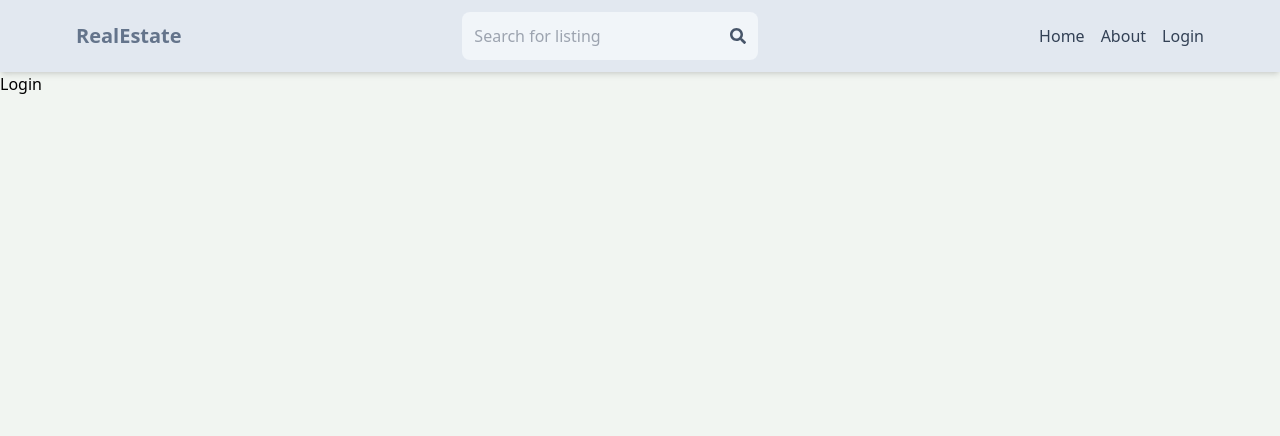
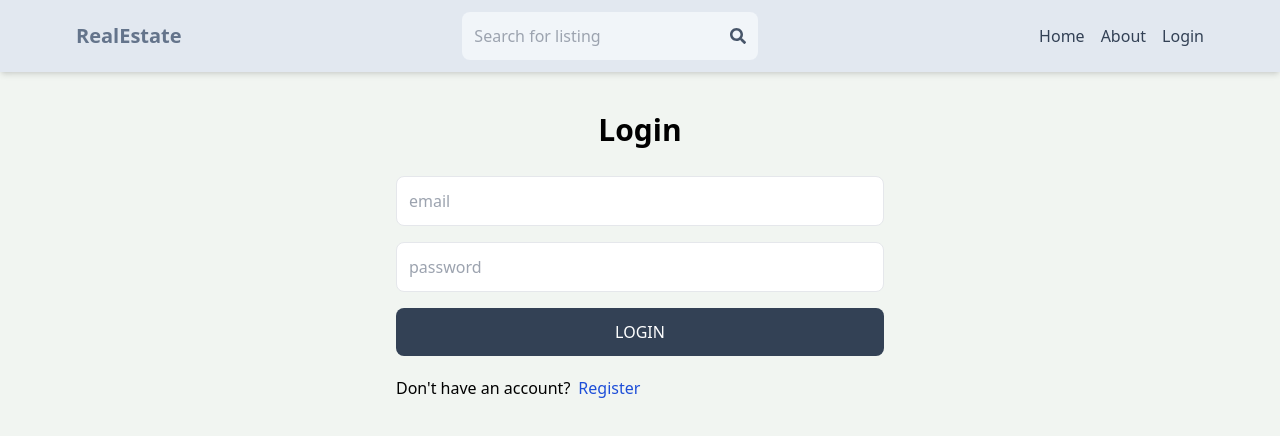
Before and after one commit to kavindarochana/real-estate-fullstack, a React (Vite) app in the folder client/: page /login in a window 1280 px wide. Shown: the top 436 px of the page. Built offline with nearby package versions, Linux system fonts and the light colour scheme.

Commit message:
login function & UI added

```diff
--- a/client/src/pages/About.tsx
+++ b/client/src/pages/About.tsx
@@ -1,4 +1,3 @@
-import React from 'react'
 
 export default function About() {
   return (
--- a/client/src/pages/Home.tsx
+++ b/client/src/pages/Home.tsx
@@ -1,4 +1,3 @@
-import React from 'react';
 
 export default function Home() {
   return (
--- a/client/src/pages/Login.tsx
+++ b/client/src/pages/Login.tsx
@@ -1,7 +1,79 @@
-import React from 'react'
 
-export default function Login() {
+import { useState } from 'react';
+import { Link, useNavigate } from 'react-router-dom';
+
+export interface ErrorResponse  {
+  success : boolean;
+  message: string;
+}
+
+export default function Register() {
+  const navigate = useNavigate();
+  const [formData, setFormData] = useState({});
+  const [isError, setError] = useState('');
+  const [isLoading, setLoading] = useState(false);
+
+  const handleChange = (e: { target: { id: string; value: string; }; }) => {
+    setFormData({
+      ...formData,
+      [e.target.id] : e.target.value
+    });
+  };
+
+  const handleLogin = async (e: { preventDefault: () => void; }) => {
+    e.preventDefault();
+    setLoading(true);
+    setError('');
+
+    try {
+      const res = await fetch('/api/auth/login',
+      {
+        method: 'POST',
+        headers: {
+          'Content-Type': 'application/json',
+        },
+        body: JSON.stringify(formData),
+      }
+    );
+
+    const data = await res.json();
+    console.log('success-', data);
+    if (!data.success) {
+      setLoading(false);
+      setError(data.message);
+      return;
+    }
+
+    setError('');
+    setLoading(false);
+    navigate('/');
+
+    } catch (error) {
+      setLoading(false);
+      setError(error.message);
+    }
+
+  };
+
   return (
-    <div>Login</div>
-  )
+    <div className='p-3 max-w-lg mx-auto'>
+    <h1 className='text-3xl text-center font-semibold my-7'>Login</h1>
+
+    <form className='flex flex-col gap-4' onSubmit={handleLogin}>
+      <input type="email" placeholder='email' className='border p-3 rounded-lg' id='email' onChange={handleChange} />
+      <input type="text" placeholder='password' className='border p-3 rounded-lg' id='password' onChange={handleChange} />
+      <button disabled={isLoading} className='bg-slate-700 text-white p-3 rounded-lg uppercase hover:opacity-95 disabled:opacity-80'>
+        {isLoading ? 'Loading...' : 'Login'}
+      </button>
+    </form>
+
+    <div className='flex gap-2 mt-5'>
+      <p>Don't have an account?</p>
+      <Link to={'/register'}>
+        <span className='text-blue-700'>Register</span>
+      </Link>
+    </div>
+    {isError && <p className='text-red-700'>{isError}</p>}
+    </div>
+  );
 }
--- a/client/src/pages/Logout.tsx
+++ b/client/src/pages/Logout.tsx
@@ -1,4 +1,3 @@
-import React from 'react'
 
 export default function Logout() {
   return (
--- a/client/src/pages/Profile.tsx
+++ b/client/src/pages/Profile.tsx
@@ -1,4 +1,3 @@
-import React from 'react'
 
 export default function Profile() {
   return (
--- a/client/src/pages/Register.tsx
+++ b/client/src/pages/Register.tsx
@@ -48,9 +48,9 @@ export default function Register() {
     setLoading(false);
     navigate('/login');
 
-    } catch (error : ErrorResponse) {
+    } catch (error) {
       setLoading(false);
-      setError(error?.message);
+      setError(error.message);
     }
 
   };
```
Also changed, not shown: 1 other file (tests, documents, lock files or other folders).
